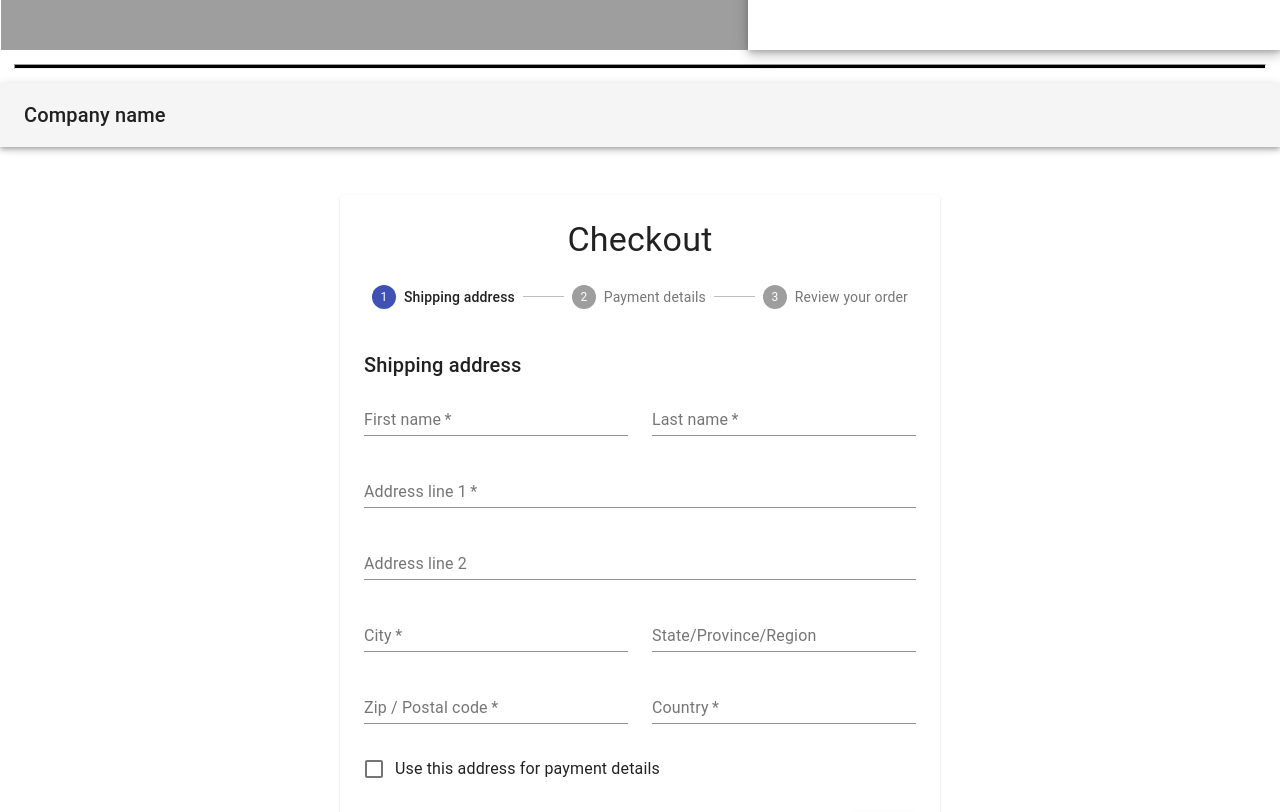
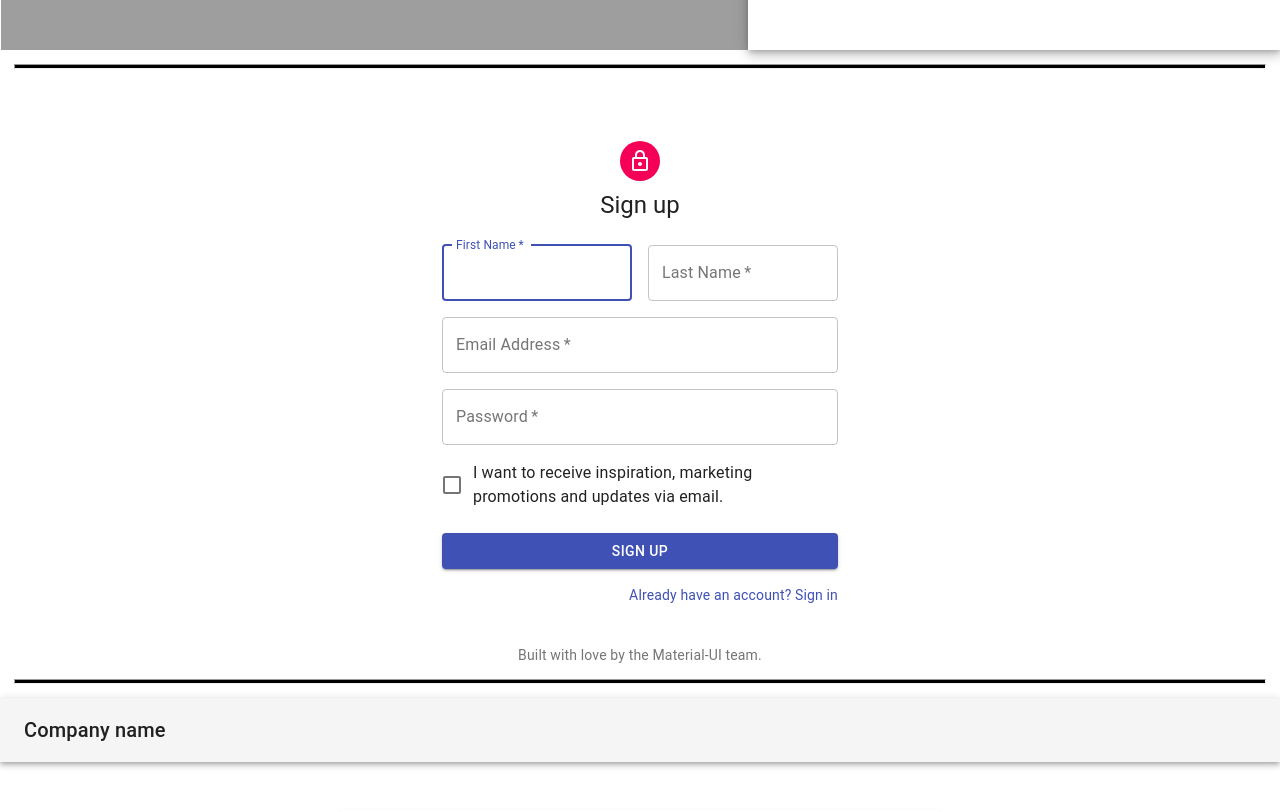
Before and after one commit to walterlee7/react-material-ui-project, a React (Create React App) app: page / in a window 1280 px wide. Shown: the part 2120-2932 px from the top of the page. Built offline with nearby package versions, Linux system fonts and the light colour scheme; grey boxes are pictures that could not be loaded.

Commit message:
added 7th layout example

```diff
--- a/src/components/App.js
+++ b/src/components/App.js
@@ -6,6 +6,7 @@
 import Pricing from './Pricing';
 import Blog from './Blog';
 import Dashboard from './Dashboard';
+import SignUp from './SignUp';
 
 function App() {
     return (
@@ -15,6 +16,8 @@
             <SignIn />
             <hr />
             <SignInSide />
+            <hr />
+            <SignUp />
             <hr />
             <Checkout />
             <hr />
--- /dev/null
+++ b/src/components/SignUp.js
@@ -0,0 +1,144 @@
+import React from 'react';
+import Avatar from '@material-ui/core/Avatar';
+import Button from '@material-ui/core/Button';
+import CssBaseline from '@material-ui/core/CssBaseline';
+import TextField from '@material-ui/core/TextField';
+import FormControlLabel from '@material-ui/core/FormControlLabel';
+import Checkbox from '@material-ui/core/Checkbox';
+import Link from '@material-ui/core/Link';
+import Grid from '@material-ui/core/Grid';
+import Box from '@material-ui/core/Box';
+import LockOutlinedIcon from '@material-ui/icons/LockOutlined';
+import Typography from '@material-ui/core/Typography';
+import { makeStyles } from '@material-ui/core/styles';
+import Container from '@material-ui/core/Container';
+
+function MadeWithLove() {
+  return (
+    <Typography variant="body2" color="textSecondary" align="center">
+      {'Built with love by the '}
+      <Link color="inherit" href="https://material-ui.com/">
+        Material-UI
+      </Link>
+      {' team.'}
+    </Typography>
+  );
+}
+
+const useStyles = makeStyles(theme => ({
+  '@global': {
+    body: {
+      backgroundColor: theme.palette.common.white,
+    },
+  },
+  paper: {
+    marginTop: theme.spacing(8),
+    display: 'flex',
+    flexDirection: 'column',
+    alignItems: 'center',
+  },
+  avatar: {
+    margin: theme.spacing(1),
+    backgroundColor: theme.palette.secondary.main,
+  },
+  form: {
+    width: '100%', // Fix IE 11 issue.
+    marginTop: theme.spacing(3),
+  },
+  submit: {
+    margin: theme.spacing(3, 0, 2),
+  },
+}));
+
+export default function SignUp() {
+  const classes = useStyles();
+
+  return (
+    <Container component="main" maxWidth="xs">
+      <CssBaseline />
+      <div className={classes.paper}>
+        <Avatar className={classes.avatar}>
+          <LockOutlinedIcon />
+        </Avatar>
+        <Typography component="h1" variant="h5">
+          Sign up
+        </Typography>
+        <form className={classes.form} noValidate>
+          <Grid container spacing={2}>
+            <Grid item xs={12} sm={6}>
+              <TextField
+                autoComplete="fname"
+                name="firstName"
+                variant="outlined"
+                required
+                fullWidth
+                id="firstName"
+                label="First Name"
+                autoFocus
+              />
+            </Grid>
+            <Grid item xs={12} sm={6}>
+              <TextField
+                variant="outlined"
+                required
+                fullWidth
+                id="lastName"
+                label="Last Name"
+                name="lastName"
+                autoComplete="lname"
+              />
+            </Grid>
+            <Grid item xs={12}>
+              <TextField
+                variant="outlined"
+                required
+                fullWidth
+                id="email"
+                label="Email Address"
+                name="email"
+                autoComplete="email"
+              />
+            </Grid>
+            <Grid item xs={12}>
+              <TextField
+                variant="outlined"
+                required
+                fullWidth
+                name="password"
+                label="Password"
+                type="password"
+                id="password"
+                autoComplete="current-password"
+              />
+            </Grid>
+            <Grid item xs={12}>
+              <FormControlLabel
+                control={<Checkbox value="allowExtraEmails" color="primary" />}
+                label="I want to receive inspiration, marketing promotions and updates via email."
+              />
+            </Grid>
+          </Grid>
+          <Button
+            type="submit"
+            fullWidth
+            variant="contained"
+            color="primary"
+            className={classes.submit}
+          >
+            Sign Up
+          </Button>
+          <Grid container justify="flex-end">
+            <Grid item>
+              <Link href="#" variant="body2">
+                Already have an account? Sign in
+              </Link>
+            </Grid>
+          </Grid>
+        </form>
+      </div>
+      <Box mt={5}>
+        <MadeWithLove />
+      </Box>
+    </Container>
+  );
+}
```
